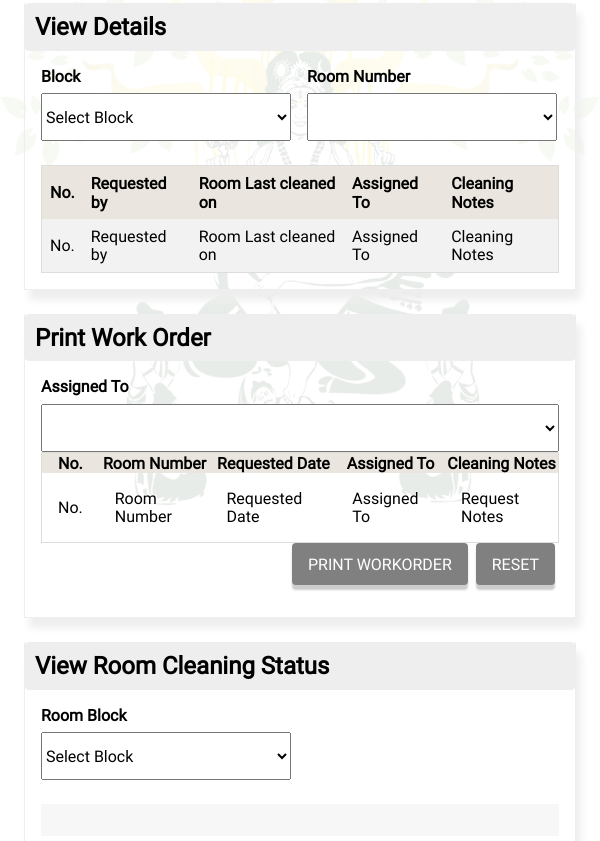
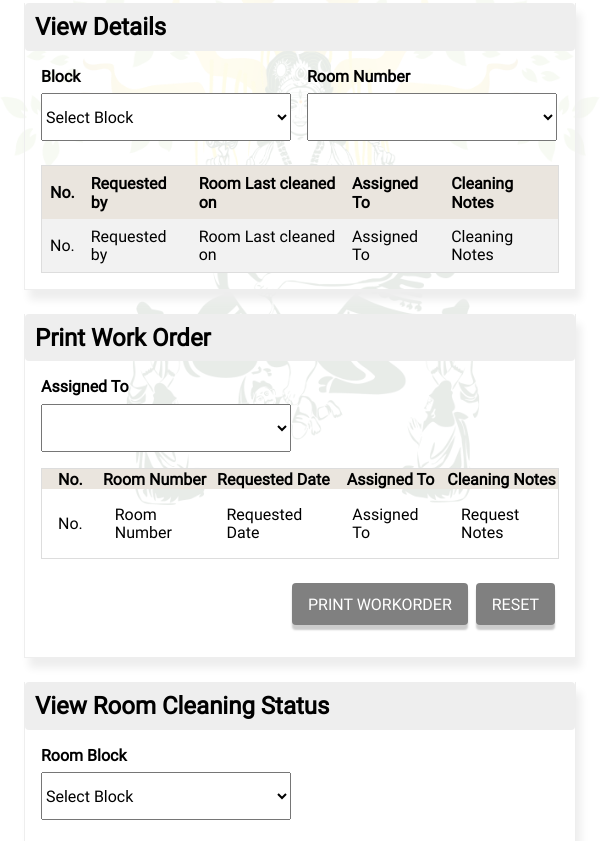
Before and after one commit to akj2003/AVG, an Electron app: page index.html in a window 600 px wide. Shown: the part 275-1116 px from the top of the page. Drawn offline with Linux system fonts and the light colour scheme; no server answers.

Commit message:
Updated margins

```diff
--- a/index.html
+++ b/index.html
@@ -136,7 +136,7 @@
                                 </tr>
                             </table>
                         </div>
-                        <div class="btn-container">
+                        <div class="btn-container mt-24">
                             <button class="btnVS" onclick="printworkorder()">Print Workorder</button>
                             <button class="btnVS" onclick="reset_pw()">Reset</button>
                         </div>
--- a/mainScreen.js
+++ b/mainScreen.js
@@ -234,7 +234,7 @@ function roomVS() {
       node.innerHTML = '<input type="checkbox" class="chk_hide" onclick="checkSin(this)" name="check" id="chk_' +
           roomsObjFiltered[room].RoomName + '" value="'+ roomsObjFiltered[room].RoomName +'"><label id="lbl_' +
           roomsObjFiltered[room].RoomName + '"class="clean">' + roomsObjFiltered[room].RoomName + '</label>' +
-          '<label id="lbl_notes">Notes</label>' + '<textarea id="txtAra_' + roomsObjFiltered[room].RoomName +
+          '<textarea placeholder="Notes" id="txtAra_' + roomsObjFiltered[room].RoomName +
           '"></textarea>';
       //node.innerHTML = '<label id="lbl' + i + '"class="clean")">'+ rooms[i] +'</label>';
       document.getElementById('cont_VS').appendChild(node);
--- a/style/mainScreen.css
+++ b/style/mainScreen.css
@@ -17,6 +17,10 @@ h1 {
 main {
   padding: 24px;
   position: relative;
+}
+
+.mt-24 {
+  margin-top: 24px;
 }
 
 .logo-bg{
@@ -313,6 +317,10 @@ table tr:nth-child(odd) {
 .room-check div label {
   margin: 0;
 }
+
+.room-check div textarea {
+  margin-left: 16px;
+}
 .selectall {
   margin-bottom: 16px;
 }
@@ -341,3 +349,8 @@ table tr:nth-child(odd) {
 #lblnoshow {
   display: none;
 }
+
+#mod_printwork .selectbox-field{
+  width: 250px;
+  margin-bottom: 16px;
+}
```
